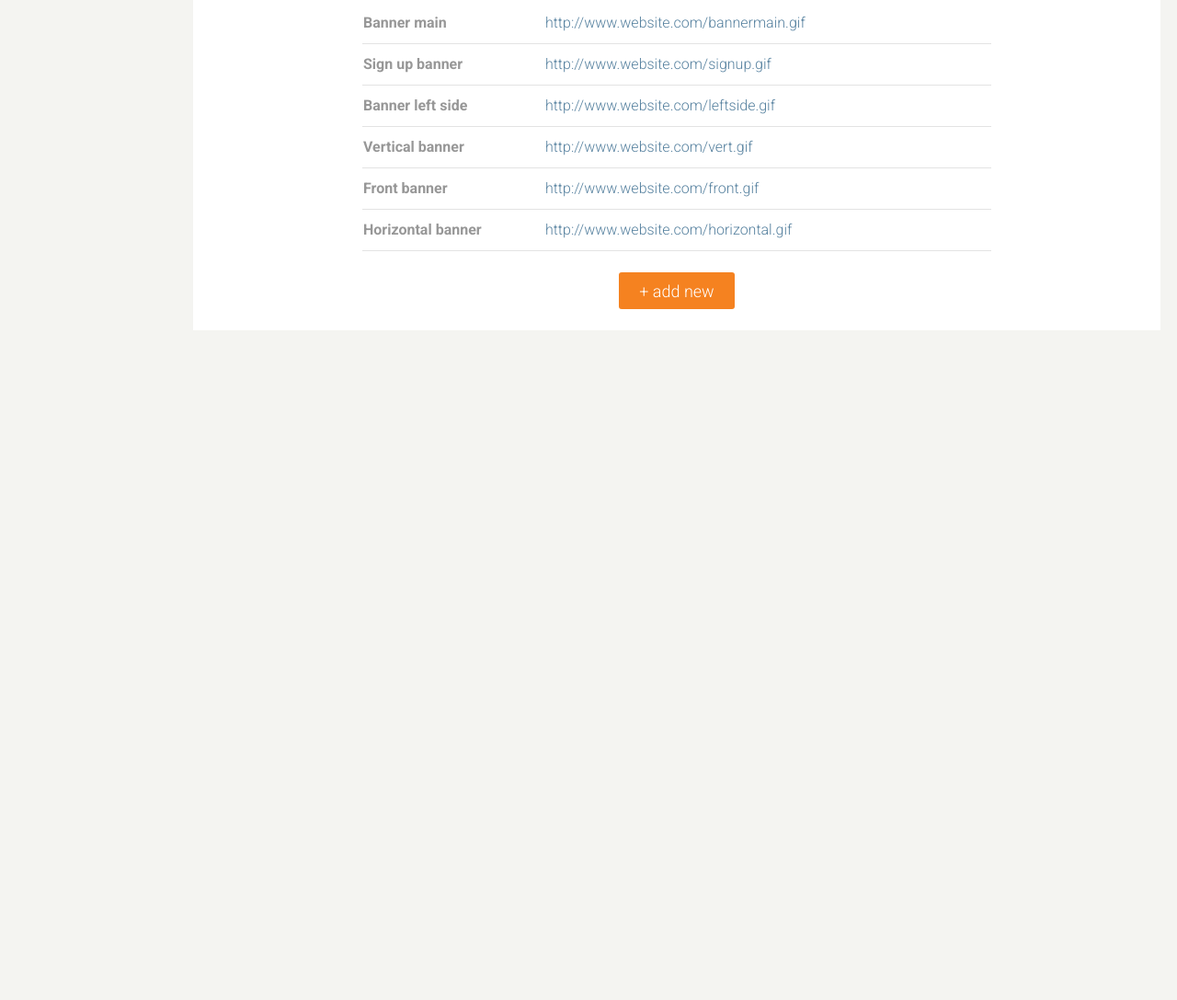
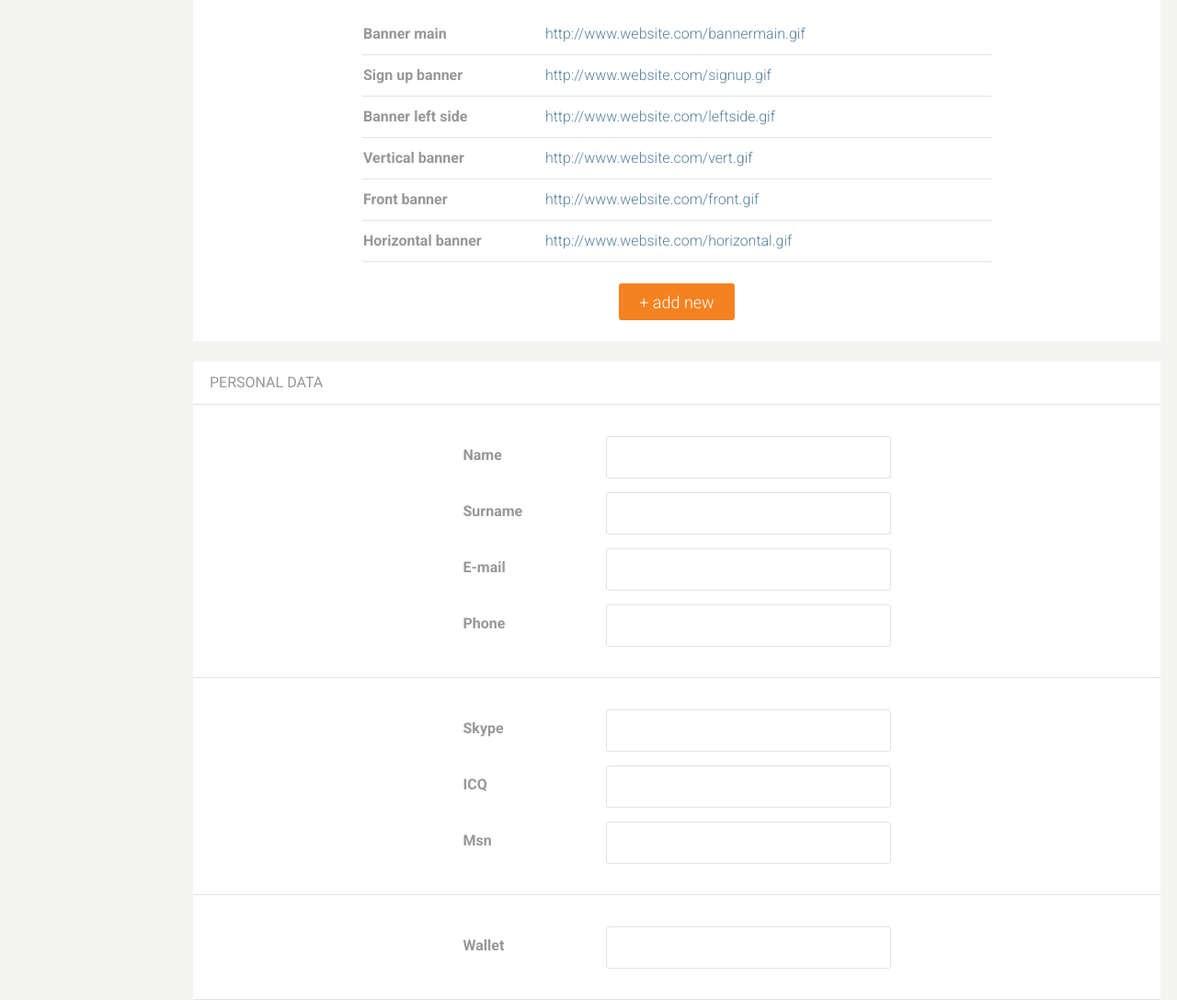
Before and after one commit to elminex/solo-project, a website: page index.html in a window 1280 px wide. Shown: the part 1710-2797 px from the top of the page at 92% size. Before the commit the page ends 2091 px from the top, so only its background shows below. Drawn offline with Linux system fonts and the light colour scheme.

Commit message:
add personal-data

```diff
--- a/index.html
+++ b/index.html
@@ -180,9 +180,7 @@
                 </div>
             </section>
             <section class="links">
-                <div class="links__title">
                     <h2>Links</h2>
-                </div>
                 <div class="links__container">
                     <button class="links__button">+ add new</button>
                     <div class="links__table-wrapper">
@@ -413,9 +411,7 @@
                 </div>
             </section>
             <section class="banners">
-                <div class="banners__title">
                     <h2>Banners</h2>
-                </div>
                 <div class="banners__container">
                     <button class="banners__button">+ add new</button>
                     <div class="banners__table-wrapper">
@@ -557,6 +553,60 @@
                     <button class="banners__button">+ add new</button>
                 </div>
             </section>
+            <section class="personal-data">
+                <h2>personal data</h2>
+                <form class="personal-data__form">
+                    <ul class="personal-data__inputs">
+                        <li>
+                            <label>Name</label>
+                            <input type="text" name="user-name">
+                        </li>
+                        <li>
+                            <label>Surname</label>
+                            <input type="text" name="user-surname">
+                        </li>
+                        <li>
+                            <label>E-mail</label>
+                            <input type="email" name="user-email">
+                        </li>
+                        <li>
+                            <label>Phone</label>
+                            <input type="tel" name="user-phone">
+                        </li>
+                    </ul>
+                    <ul class="personal-data__inputs">
+                        <li>
+                            <label>Skype</label>
+                            <input type="text" name="user-skype">
+                        </li>
+                        <li>
+                            <label>ICQ</label>
+                            <input type="text" name="user-icq">
+                        </li>
+                        <li>
+                            <label>Msn</label>
+                            <input type="text" name="user-msn">
+                        </li>
+                    </ul>
+                    <ul class="personal-data__inputs">
+                        <li>
+                            <label>Wallet</label>
+                            <input type="text" name="user-wallet">
+                        </li>
+                    </ul>
+                    <ul class="personal-data__inputs">
+                        <li>
+                            <label>Password</label>
+                            <input type="password" name="user-password">
+                        </li>
+                        <li>
+                            <label>Repeat</label>
+                            <input type="password" name="user-pass-repeat">
+                        </li>
+                    </ul>
+                    <button class="personal-data__button" type="submit">Save</button>
+                </form>
+            </section>
         </main>
         <script src="js/script.js"></script>
     </body>
--- a/sass/_mixins.scss
+++ b/sass/_mixins.scss
@@ -85,6 +85,12 @@
     @else if ($position == 'left') {
         border-left: 1px solid $color-light-grey;
     }
+    @else if ($position == 'right') {
+        border-left: 1px solid $color-light-grey;
+    }
+    @else if ($position == 'all') {
+        border: 1px solid $color-light-grey;
+    }
 }
 @mixin clearfix {
     &:after {
--- a/sass/components/_date_picker.scss
+++ b/sass/components/_date_picker.scss
@@ -3,7 +3,6 @@
     padding: 33px 0 26px;
     margin-bottom: 40px;
     text-align: center;
-    @include border1pxgrey('top');
     @include border1pxgrey('bottom');
     display: flex;
     flex-flow: column;
--- a/sass/pages/_banners.scss
+++ b/sass/pages/_banners.scss
@@ -1,9 +1,6 @@
 .banners {
     background-color: $color-white;
     margin-bottom: 22px;
-    &__title {
-        @include border1pxgrey('bottom');
-    }
     &__container {
         margin: 0 auto;
         max-width: 684px;
--- a/sass/pages/_links.scss
+++ b/sass/pages/_links.scss
@@ -1,9 +1,6 @@
 .links {
     background-color: $color-white;
     margin-bottom: 22px;
-    &__title {
-        @include border1pxgrey('bottom');
-    }
     &__container {
         margin: 0 auto;
         max-width: 684px;
--- /dev/null
+++ b/sass/section/_personal_data.scss
@@ -0,0 +1,34 @@
+.personal-data {
+    background-color: $color-white;
+    padding-bottom: 55px;
+    margin-bottom: 22px;
+    &__form {
+        text-align: center;
+    }
+    &__inputs {
+        list-style-type: none;
+        text-align: left;
+        padding: 18px 0;
+        @include border1pxgrey('bottom');
+        & label {
+            width: 155px;
+            @include text-section-header;
+        }
+        & li {
+            display: flex;
+            flex-wrap: wrap;
+            justify-content: center;
+            margin-bottom: 15px;
+        }
+    }
+    & input {
+        width: 310px;
+        @include border1pxgrey('all');
+        border-radius: 3px;
+        outline: none;
+        @include text(14px, lighter, 42px, $color-black);
+    }
+    &__button {
+        @include button(95px, 'orange');
+    }
+}
--- a/sass/section/_side-menu.scss
+++ b/sass/section/_side-menu.scss
@@ -32,21 +32,22 @@
 
     };
     &__img-wrapper {
-        padding: 20px 18px;
+        padding: 20px 10px;
         display: flex;
         justify-content: space-between;
     };
     &__logo {
+        padding: 0 8px;
         display: none;
     };
     &__button {
         background-color: transparent;
         border: none;
         outline: none;
-        padding: 0;
+        padding: 0 8px;
         cursor: pointer;
         &:hover {
-            background-color: $color-background;
+            background-color: $color-grey;
         }
     }
     &__hamburger {
--- a/sass/style.scss
+++ b/sass/style.scss
@@ -7,7 +7,7 @@
 @import "components/date_picker";
 
 /* Sections */
-@import "section/registration_form";
+@import "section/personal_data";
 @import "section/side-menu";
 @import "section/top-menu";
 
@@ -50,7 +50,7 @@ h2 {
     @include text-page-header;
     margin: 0;
     padding: 2px 18px;
-    display: inline;
+    @include border1pxgrey('bottom');
 };
 h3 {
     @include text-section-header;
```
Also changed, not shown: css/style.css, sass/section/_registration_form.scss (deleted).
